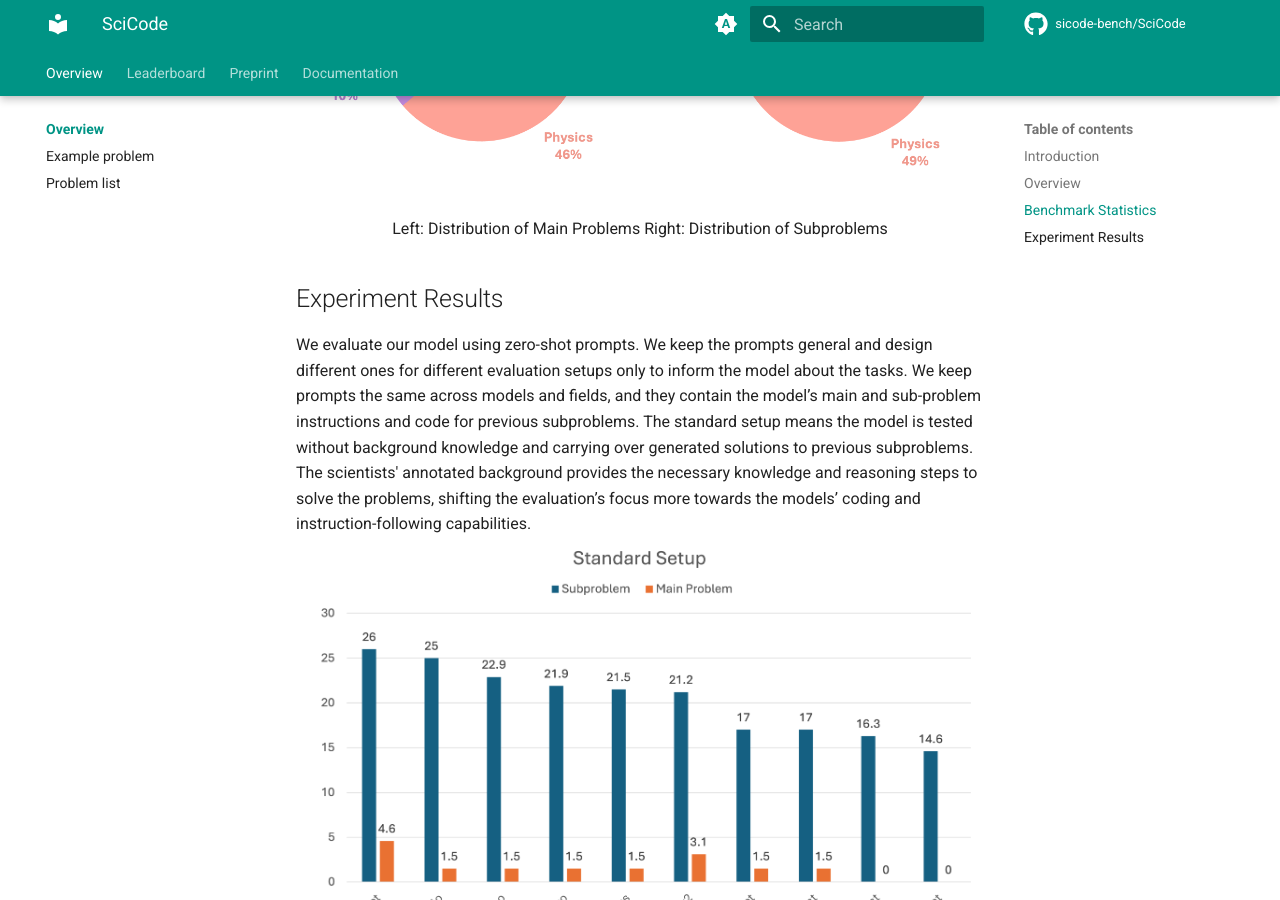
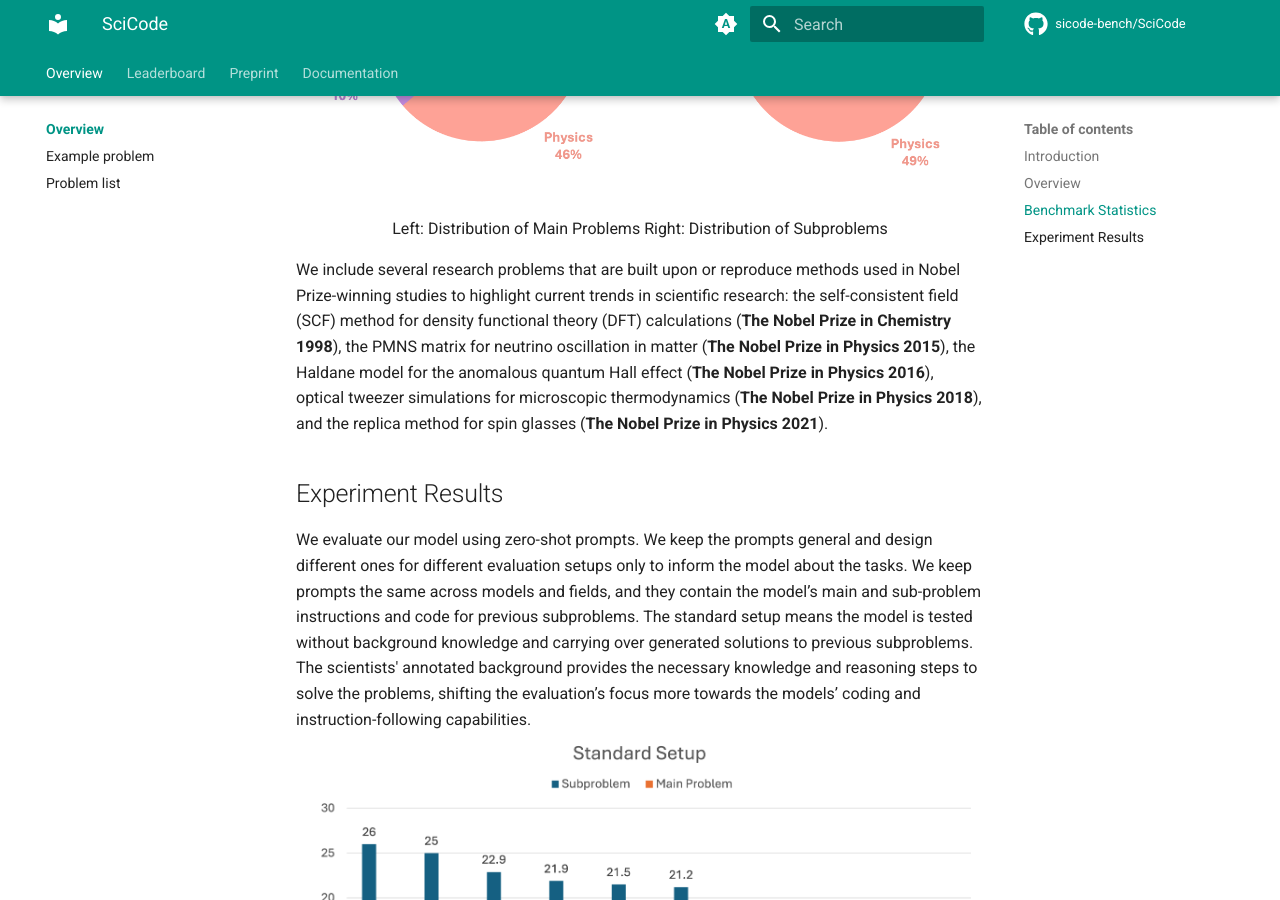
Before and after one commit to scicode-bench/scicode-bench.github.io, an MkDocs documentation site: the page built from docs/index.md, in a window 1280 px wide and 900 px high, scrolled down 2910 px. Built offline with MkDocs 1.6.1 and Material for MkDocs 9.7.7, drawn with Linux system fonts in a browser that asks for light colours; comment, search, counter and statistics services are not loaded.

Commit message:
Update index.md

```diff
--- a/docs/index.md
+++ b/docs/index.md
@@ -89,6 +89,8 @@ In designing test cases for evaluation, we incorporate domain-specific test case
 ![Image Title](figures/SciCode_chart.png)
 <p style="text-align: center;">Left: Distribution of Main Problems   Right: Distribution of Subproblems</p>
 
+We include several research problems that are built upon or reproduce methods used in Nobel Prize-winning studies to highlight current trends in scientific research: the self-consistent field (SCF) method for density functional theory (DFT) calculations (**The Nobel Prize in Chemistry 1998**), the PMNS matrix for neutrino oscillation in matter (**The Nobel Prize in Physics 2015**), the Haldane model for the anomalous quantum Hall effect (**The Nobel Prize in Physics 2016**), optical tweezer simulations for microscopic thermodynamics (**The Nobel Prize in Physics 2018**), and the replica method for spin glasses (**The Nobel Prize in Physics 2021**).
+
 ## Experiment Results
 We evaluate our model using zero-shot prompts. We keep the prompts general and design different ones for different evaluation setups only to inform the model about the tasks. We keep prompts the same across models and fields, and they contain the model’s main and sub-problem instructions and code for previous subproblems. The standard setup means the model is tested without background knowledge and carrying over generated solutions to previous subproblems. The scientists' annotated background provides the necessary knowledge and reasoning steps to solve the problems, shifting the evaluation’s focus more towards the models’ coding and instruction-following capabilities.
 ![Image Title](figures/Standard_Setup.png)
```
